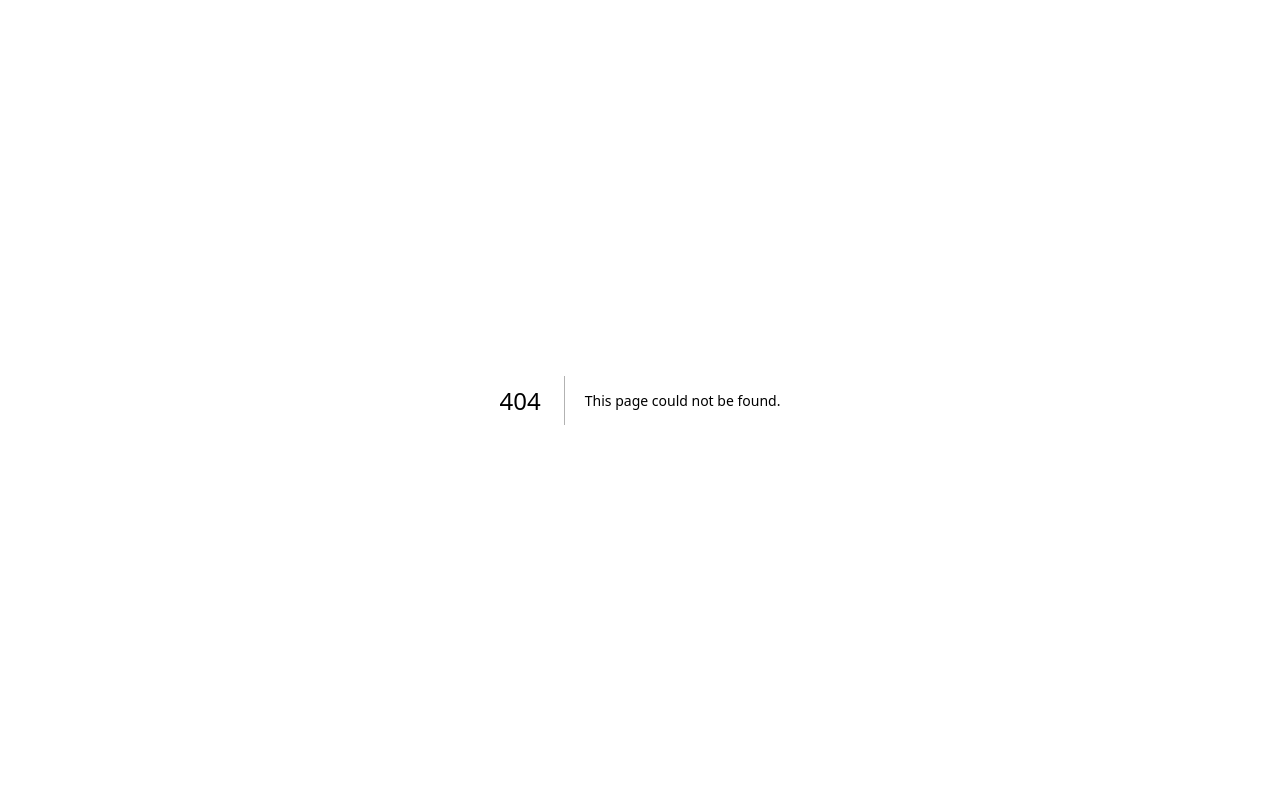
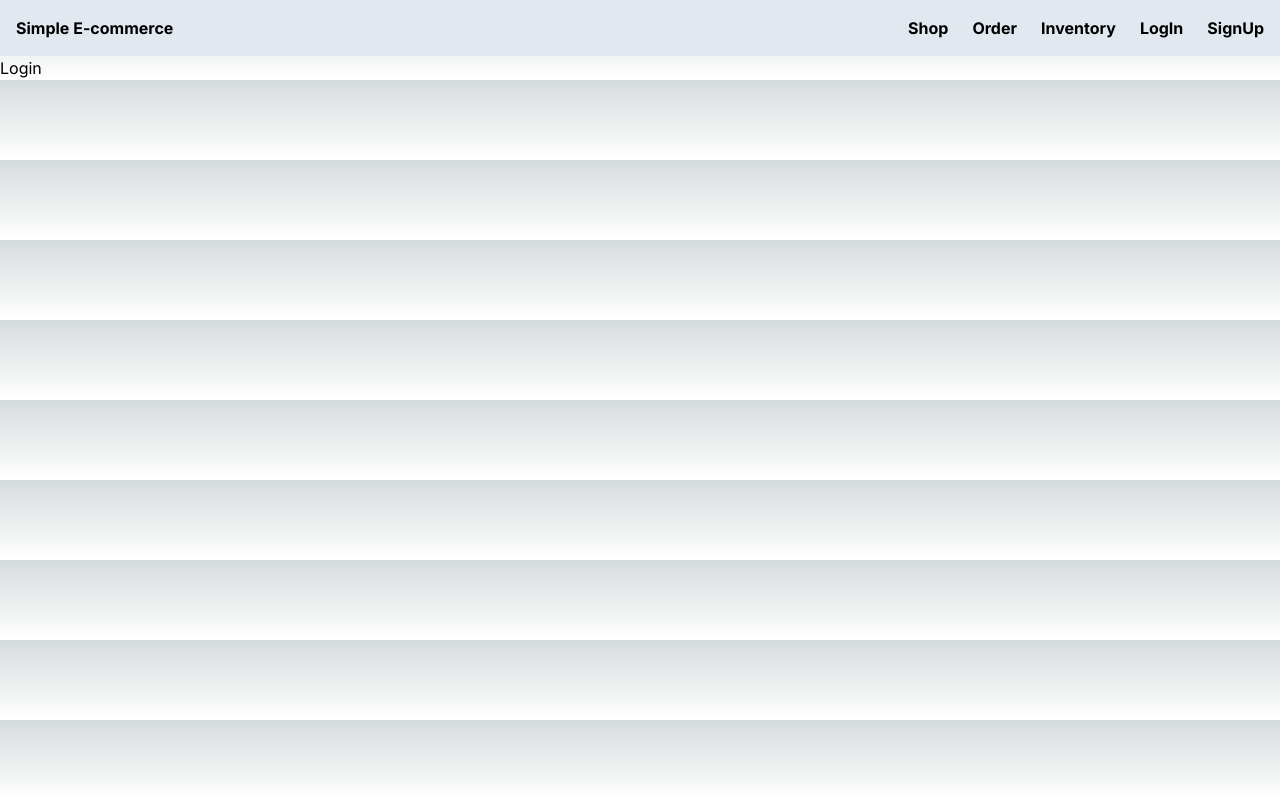
Before and after one commit to Minhaj-Rabby/ideeza-task, a Next.js app: page /login in a window 1280 px wide. Before the commit this address had no page. Built offline with nearby package versions, Linux system fonts and the light colour scheme.

Commit message:
Header Added

```diff
--- /dev/null
+++ b/src/app/Header.tsx
@@ -0,0 +1,26 @@
+'use client'
+import Link from 'next/link';
+
+const Header = () => {
+
+    return (
+        <nav className='flex justify-between p-4 bg-slate-200 text-black font-bold'>
+            <Link href="/">Simple E-commerce</Link>
+            <div className='flex'>
+                <Link href="/">Shop</Link>
+                <Link href="/orders" className='mx-6'>Order</Link>
+                <Link href="/inventory" className='mr-6'>Inventory</Link>
+
+                <div>
+                    <Link href="/login" className='mr-6'>LogIn</Link>
+                    <Link href="/signup">SignUp</Link>
+                </div>
+
+
+            </div>
+
+        </nav>
+    )
+}
+
+export default Header
--- a/src/app/layout.tsx
+++ b/src/app/layout.tsx
@@ -1,6 +1,7 @@
 import type { Metadata } from 'next'
 import { Inter } from 'next/font/google'
 import './globals.css'
+import Header from './Header'
 
 const inter = Inter({ subsets: ['latin'] })
 
@@ -16,7 +17,11 @@ export default function RootLayout({
 }) {
   return (
     <html lang="en">
-      <body className={inter.className}>{children}</body>
+
+      <body className={inter.className}>
+      <Header></Header>
+        {children}
+        </body>
     </html>
   )
 }
--- /dev/null
+++ b/src/app/login/page.tsx
@@ -0,0 +1,11 @@
+import React from 'react'
+
+const LogIn = () => {
+  return (
+    <div>
+      <h2>Login</h2>
+    </div>
+  )
+}
+
+export default LogIn
--- /dev/null
+++ b/src/app/signup/page.tsx
@@ -0,0 +1,11 @@
+import React from 'react'
+
+const SignUp = () => {
+  return (
+    <div>
+      <h2>SignUP</h2>
+    </div>
+  )
+}
+
+export default SignUp;
```
Also changed, not shown: src/app/Footer.tsx (added).
